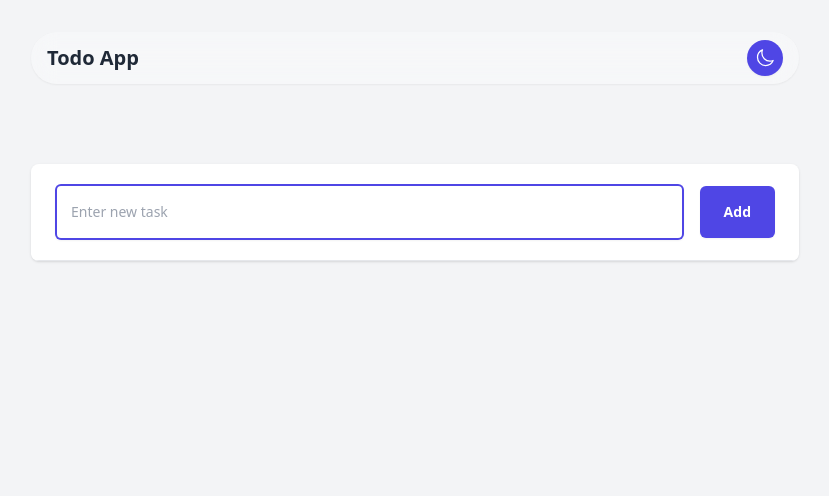
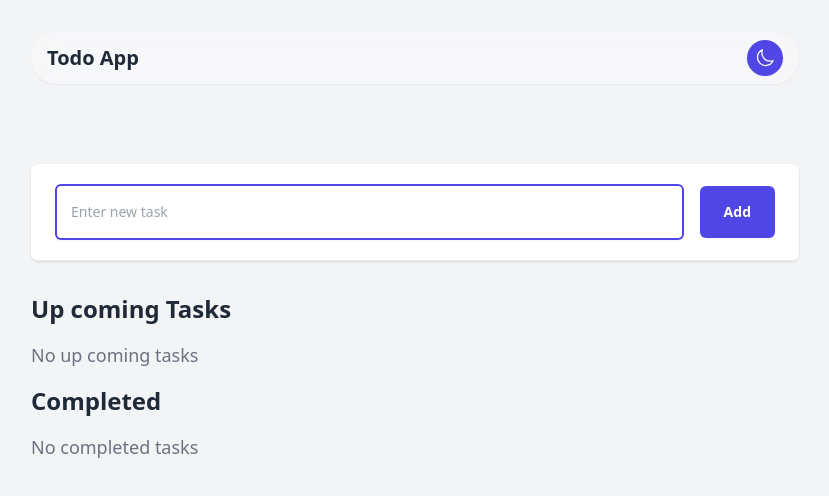
Before and after one commit to sharpshooter90/react-todo, a React (Vite) app: page / in a window 1280 px wide. Shown: the top 496 px of the page, without its empty margins (225-1054 px from the left). Built offline with nearby package versions, Linux system fonts and the light colour scheme.

Commit message:
seperated complated and upcomging tasks added framer motion layout for animation

```diff
--- a/package.json
+++ b/package.json
@@ -13,8 +13,10 @@
     "@headlessui/react": "^1.7.15",
     "@heroicons/react": "^2.0.18",
     "@tailwindcss/forms": "^0.5.3",
+    "framer-motion": "^10.12.22",
     "react": "^18.2.0",
     "react-dom": "^18.2.0",
+    "react-toastify": "^9.1.3",
     "react-tooltip": "^5.18.0"
   },
   "devDependencies": {
--- a/src/App.jsx
+++ b/src/App.jsx
@@ -1,4 +1,7 @@
 import { useState } from "react";
+import { ToastContainer, toast, Slide } from "react-toastify";
+import { motion } from "framer-motion";
+import "react-toastify/dist/ReactToastify.css";
 
 // custom components
 import NewTaskForm from "./components/NewTaskForm";
@@ -12,6 +15,17 @@ function App() {
   const [tasks, setTasks] = useLocalStorage("react-todo.tasks", []);
   const [theme, setTheme] = useLocalStorage("react-todo.theme", "light");
 
+  // create complete and incomplete tasks
+  const completedTasks = tasks.filter((task) => task.checked);
+  const incompleteTasks = tasks.filter((task) => !task.checked);
+
+  // messages for CRUD operations
+  const messages = {
+    add: "Task added successfully!",
+    update: "Task updated successfully!",
+    delete: "Task deleted successfully!",
+  };
+
   // TODO: query the system preferences and check the local time to set the theme
   // https://tailwindcss.com/docs/dark-mode
   if (theme === "dark") {
@@ -23,6 +37,39 @@ function App() {
   const toggleTheme = (activeTheme) => {
     setTheme(activeTheme);
   };
+
+  // to paramenterize the toast message types
+  function showToast(message, type, options = {}) {
+    const defaultOptions = {
+      position: "top-right",
+      autoClose: 3000,
+      transition: Slide,
+      hideProgressBar: true,
+      closeOnClick: true,
+      pauseOnHover: true,
+      draggable: true,
+      theme: "light",
+    };
+
+    const toastOptions = { ...defaultOptions, ...options };
+
+    switch (type) {
+      case "success":
+        toast.success(message, toastOptions);
+        break;
+      case "info":
+        toast.info(message, toastOptions);
+        break;
+      case "warning":
+        toast.warn(message, toastOptions);
+        break;
+      case "error":
+        toast.error(message, toastOptions);
+        break;
+      default:
+        toast(message, toastOptions);
+    }
+  }
 
   const [editMode, setEditMode] = useState(false);
   const [previousFocusEl, setPreviousFocusEl] = useState(null);
@@ -41,6 +88,7 @@ function App() {
 
   const deleteTask = (id) => {
     setTasks((prevState) => prevState.filter((task) => task.id !== id));
+    showToast(messages.delete, "info");
   };
 
   // create a updateTask to update the task name
@@ -49,6 +97,7 @@ function App() {
     setTasks((prevState) =>
       prevState.map((t) => (t.id === task.id ? { ...t, name: task.name } : t))
     );
+    showToast(messages.update, "success");
 
     // close the edit Mode
     closeEditMode();
@@ -81,18 +130,61 @@ function App() {
           )}
           <NewTaskForm addTask={addTask} />
           <div className="mt-4">
-            {tasks && (
+            {incompleteTasks && (
+              <div className="mt-4">
+                <motion.div
+                  layout
+                  className="mb-4 text-gray-800 dark:text-white text-2xl font-bold"
+                >
+                  Up coming Tasks
+                </motion.div>
+
+                {incompleteTasks.length === 0 && (
+                  <div className="text-gray-500 dark:text-gray-400 text-lg">
+                    No up coming tasks
+                  </div>
+                )}
+
+                <motion.div layout>
                   <TaskList
-                tasks={tasks}
+                    tasks={incompleteTasks}
                     toggleTask={toggleTask}
                     deleteTask={deleteTask}
                     updateTask={updateTask}
                     enterEditMode={enterEditMode}
                   />
+                </motion.div>
+              </div>
+            )}
+            {completedTasks && (
+              <div className="mt-4">
+                <motion.div
+                  layout
+                  className="mb-4 text-gray-800 dark:text-white text-2xl font-bold"
+                >
+                  Completed
+                </motion.div>
+                {completedTasks.length === 0 && (
+                  <div className="text-gray-500 dark:text-gray-400 text-lg">
+                    No completed tasks
+                  </div>
+                )}
+
+                <motion.div layout>
+                  <TaskList
+                    tasks={completedTasks}
+                    toggleTask={toggleTask}
+                    deleteTask={deleteTask}
+                    updateTask={updateTask}
+                    enterEditMode={enterEditMode}
+                  />
+                </motion.div>
+              </div>
             )}
           </div>
         </div>
       </div>
+      <ToastContainer />
     </div>
   );
 }
```
Lines whose indentation alone changed are shown as unchanged.
